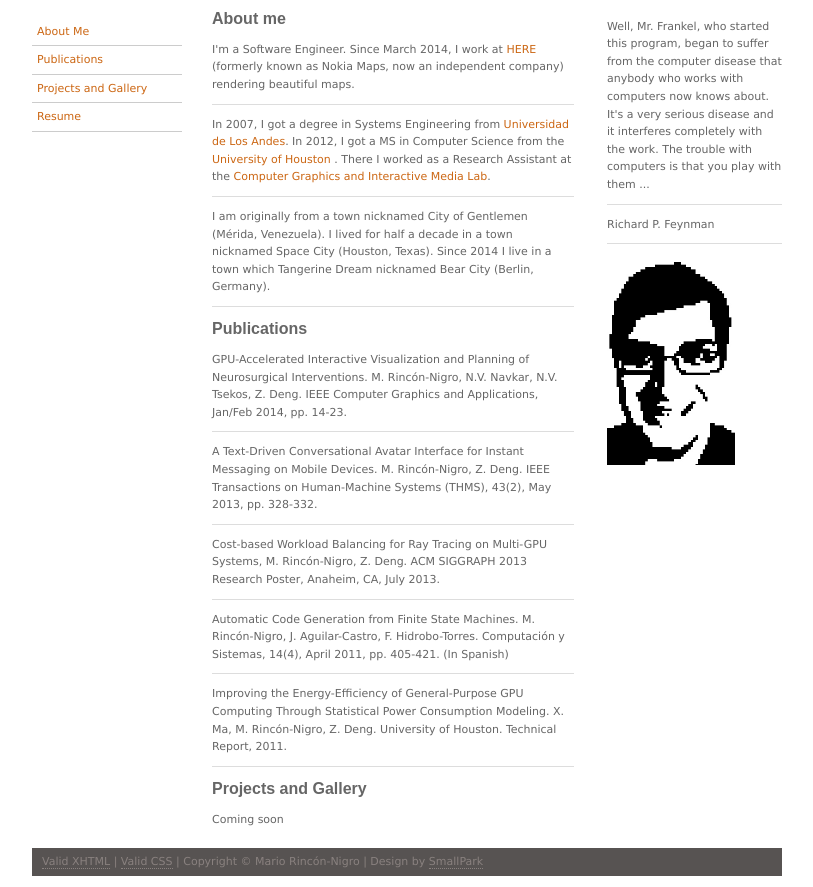
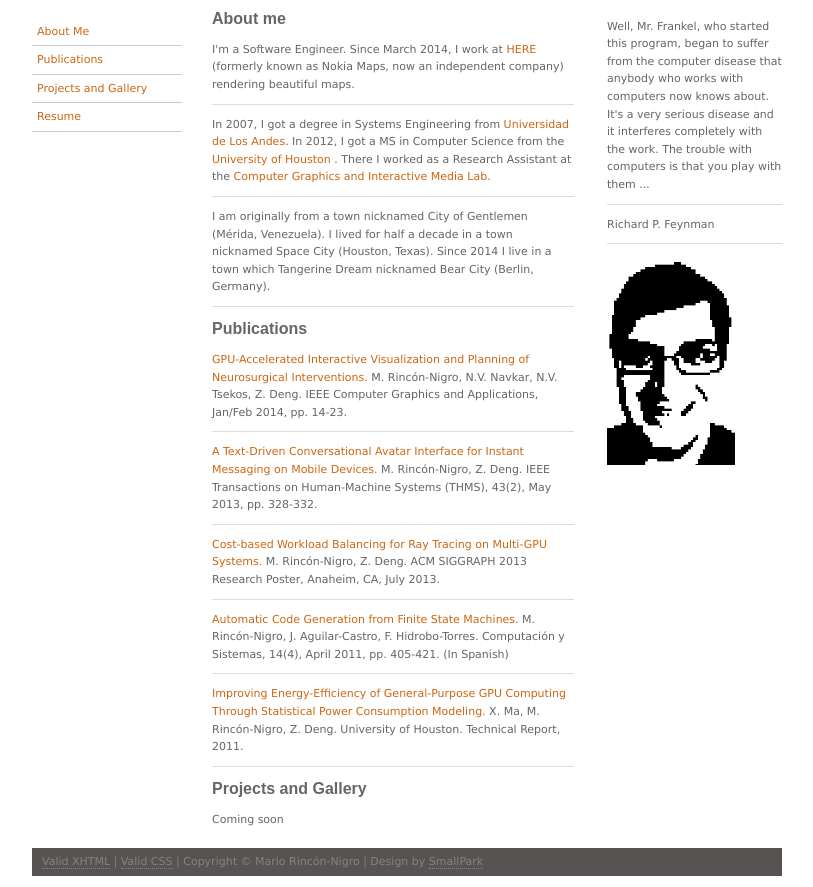
Before and after one commit to Pikecillo/pikecillo.github.io, a plain HTML site: page index.html in a window 1280 px wide. Shown: the part 103-990 px from the top of the page, without its empty margins (233-1046 px from the left). Drawn offline with Linux system fonts and the light colour scheme.

Commit message:
Links to publications

```diff
--- a/index.html
+++ b/index.html
@@ -57,19 +57,27 @@
 
 	<div id="publications">
 	  <h2> Publications </h2>
-	   <p>GPU-Accelerated Interactive Visualization and Planning of Neurosurgical Interventions.
+	   <p>
+	     <a href="http://graphics.cs.uh.edu/website/Publications/2014_CGA_GPUacceleNeurosurgicalIntervention.pdf">
+	     GPU-Accelerated Interactive Visualization and Planning of Neurosurgical Interventions. </a>
 	   M. Rinc&oacute;n-Nigro, N.V. Navkar, N.V. Tsekos, Z. Deng.
 	   IEEE Computer Graphics and Applications, Jan/Feb 2014, pp. 14-23.</p>
-	   <p>A Text-Driven Conversational Avatar Interface for Instant Messaging on Mobile Devices.
+	   <p>
+	     <a href="http://graphics.cs.uh.edu/website/Publications/2013-THMS-Mobile-Avatar-final.pdf">
+	     A Text-Driven Conversational Avatar Interface for Instant Messaging on Mobile Devices. </a>
 	   M. Rinc&oacute;n-Nigro, Z. Deng.
 	   IEEE Transactions on Human-Machine Systems (THMS), 43(2), May 2013, pp. 328-332.</p>
-	   <p>Cost-based Workload Balancing for Ray Tracing on Multi-GPU Systems,
+	   <p>
+	     <a href="http://graphics.cs.uh.edu/website/Publications/2013_siggraph_raytracing_poster.pdf">
+	     Cost-based Workload Balancing for Ray Tracing on Multi-GPU Systems. </a>
 	   M. Rinc&oacute;n-Nigro, Z. Deng. ACM SIGGRAPH 2013 Research Poster, Anaheim, CA, July 2013.</p>
-	   <p>Automatic Code Generation from Finite State Machines.
+	   <p>
+	     <a href="http://www.scielo.org.mx/pdf/cys/v14n4/v14n4a7.pdf">
+	     Automatic Code Generation from Finite State Machines. </a>
 	   M. Rinc&oacute;n-Nigro, J. Aguilar-Castro, F. Hidrobo-Torres.
 	   Computaci&oacute;n y Sistemas, 14(4), April 2011, pp. 405-421. (In Spanish) </p>
-	   <p>Improving the Energy-Efficiency of General-Purpose GPU Computing Through Statistical Power
-	   Consumption Modeling.
+	   <p>
+	     <a href="http://graphics.cs.uh.edu/website/Publications/11_08.pdf">Improving Energy-Efficiency of General-Purpose GPU Computing Through Statistical Power Consumption Modeling. </a>
 	   X. Ma, M. Rinc&oacute;n-Nigro, Z. Deng.
 	   University of Houston. Technical Report, 2011.</p>
 	</div>
```
